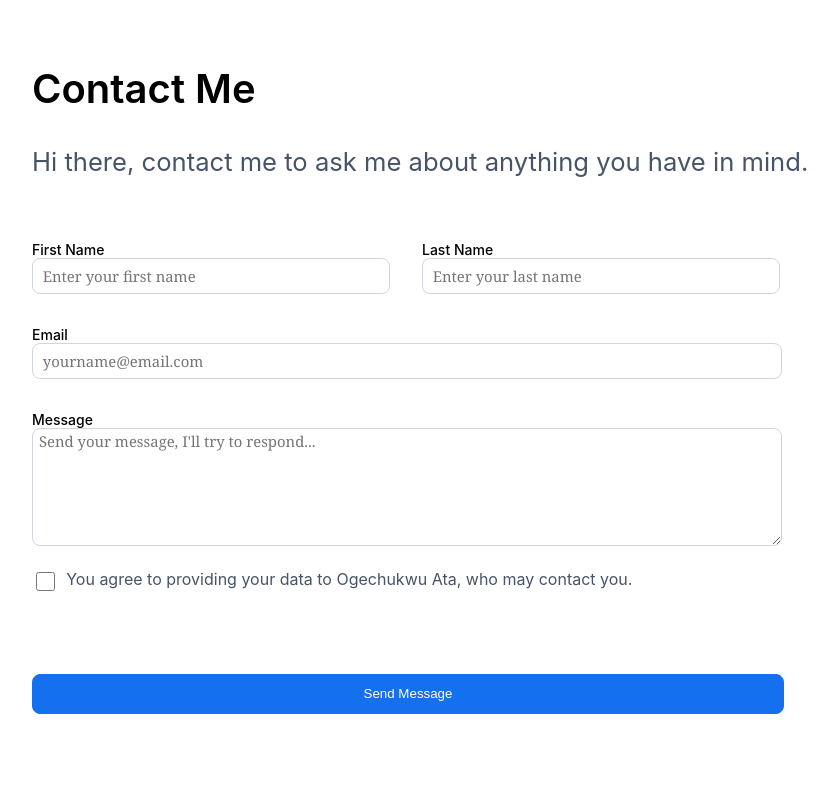
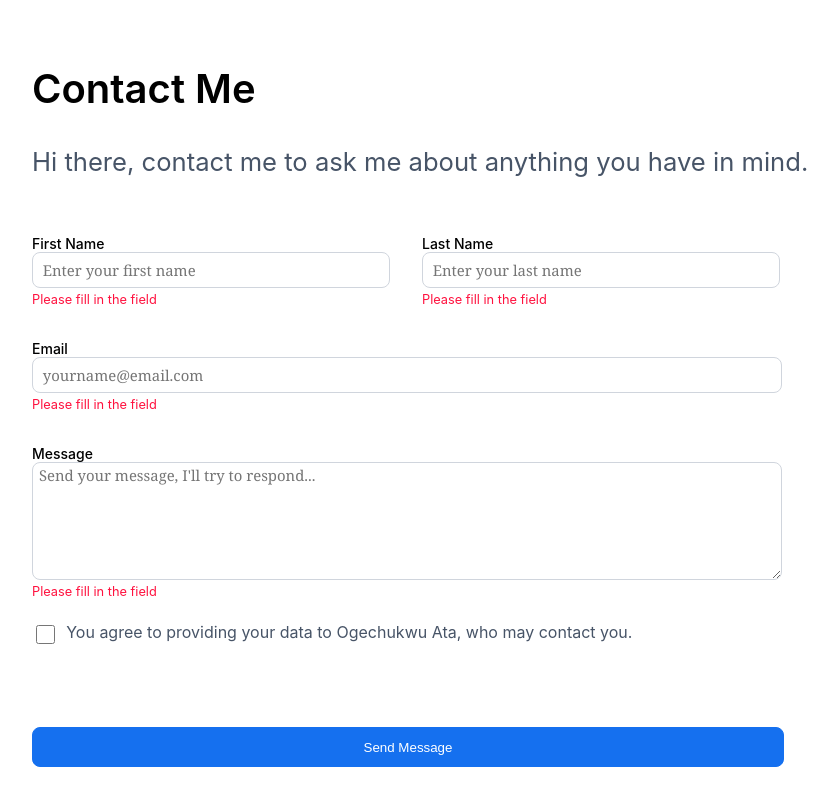
Before and after one commit to OgechukwuCSC205/HNGstage2, a React (Create React App) app: page /contact in a window 1280 px wide. Shown: the top 800 px of the page, without its empty margins (272-1109 px from the left). Built offline with nearby package versions, Linux system fonts and the light colour scheme.

Commit message:
refactored: added validation again

```diff
--- a/src/components/contact/contact.css
+++ b/src/components/contact/contact.css
@@ -13,8 +13,25 @@ h2 {
     font-size: 2.5rem;
 }
 
-input:invalid + p{
-    display: block;
+
+input:invalid {
+
+}
+
+textarea:invalid {
+
+}
+
+input:invalid + span::after {
+    content: "Please fill in the field";
+    color: #ff123f;
+    font-size: 0.8rem;
+}
+
+textarea:invalid + span::after {
+    content: "Please fill in the field";
+    color: #ff123f;
+    font-size: 0.8rem;
 }
 
 .hi-text {
@@ -25,7 +42,7 @@ input:invalid + p{
 .name-box {
     display: flex;
     flex-direction: row;
-    margin-top: 4rem;
+
 }
 
 .email-box {
@@ -36,6 +53,7 @@ input:invalid + p{
 
 .label {
     font-size: 14px;
+    margin-top: 2rem;
     font-weight: 500;
     display: block;
 }
@@ -63,7 +81,6 @@ input:invalid + p{
     border-radius: 8px;
     outline: none;
     font-size: 0.93rem;
-    margin-bottom: 2rem;
     font-family:Georgia, 'Times New Roman', Times, serif;
 }
 
--- a/src/components/contact/contact.js
+++ b/src/components/contact/contact.js
@@ -28,7 +28,7 @@ const Contact = () => {
                 maxLength={20}
                 className="input-name"
               />
-              <p style={{color: 'red', display: 'none'}}> Please fill out your first name</p>
+              <span></span>
             </div>
 
 
@@ -44,7 +44,7 @@ const Contact = () => {
                 maxLength={20}
                 className="input-name"
               />
-              <p style={{color: 'red', display: 'none'}}> Please fill out your last name</p>
+              <span></span>
             </div>
           </div>
 
@@ -59,6 +59,7 @@ const Contact = () => {
               required
               className="input-email"
             />
+            <span></span>
 
             <label htmlFor="officeDays" className="label">
               Message
@@ -70,6 +71,7 @@ const Contact = () => {
               className="input-message"
               required
             />
+            <span></span>
 
           </div>
 
@@ -82,6 +84,7 @@ const Contact = () => {
               value="agreement"
 
             />
+
             <label htmlFor="" className="agree-text">
               You agree to providing your data to Ogechukwu Ata, who may contact you.
             </label>
```
